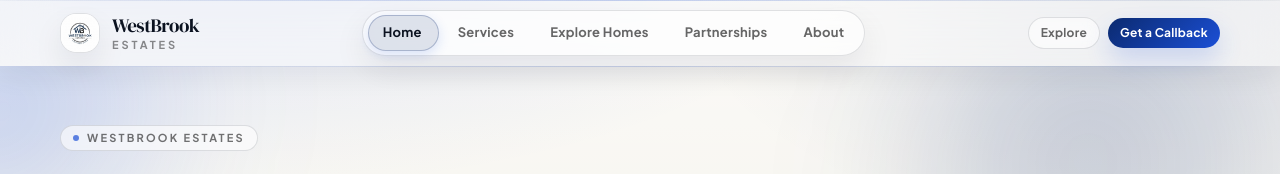
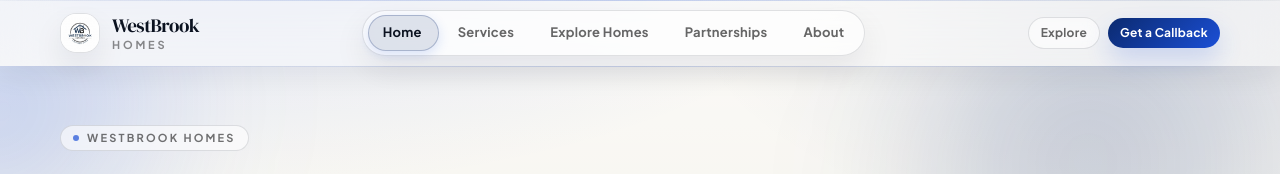
Before and after one commit to hari10031/westbrook1, a React (Vite) app: page / in a window 1280 px wide. Shown: the top 174 px of the page. Built offline with nearby package versions, Linux system fonts and the light colour scheme.

Commit message:
Name changed

```diff
--- a/src/components/Navbar.tsx
+++ b/src/components/Navbar.tsx
@@ -144,7 +144,7 @@ export default function Navbar() {
                   WestBrook
                 </span>
                 <span className="block text-[11px] font-extrabold tracking-[0.26em] text-black/45">
-                  ESTATES
+                  HOMES
                 </span>
               </span>
             </Link>
@@ -298,7 +298,7 @@ export default function Navbar() {
                   WestBrook
                 </div>
                 <div className="text-[11px] font-extrabold tracking-[0.26em] text-black/45">
-                  ESTATES
+                  HOMES
                 </div>
               </div>
             </Link>
--- a/src/pages/Home/Hero.tsx
+++ b/src/pages/Home/Hero.tsx
@@ -249,7 +249,7 @@ export default function Hero() {
           <div className="min-w-0 order-2 lg:order-1">
             <div className="inline-flex items-center gap-2 rounded-full border border-[color:var(--wb-border)] bg-white/60 px-3 py-1 text-[11px] font-extrabold tracking-[0.20em] text-black/55 backdrop-blur">
               <span className="h-1.5 w-1.5 rounded-full bg-[color:var(--wb-accent-2)]/70" />
-              WESTBROOK ESTATES
+              WESTBROOK HOMES
             </div>
 
             {/* ✅ No clipping: safe wrapping + max width for nice breaks */}
```
